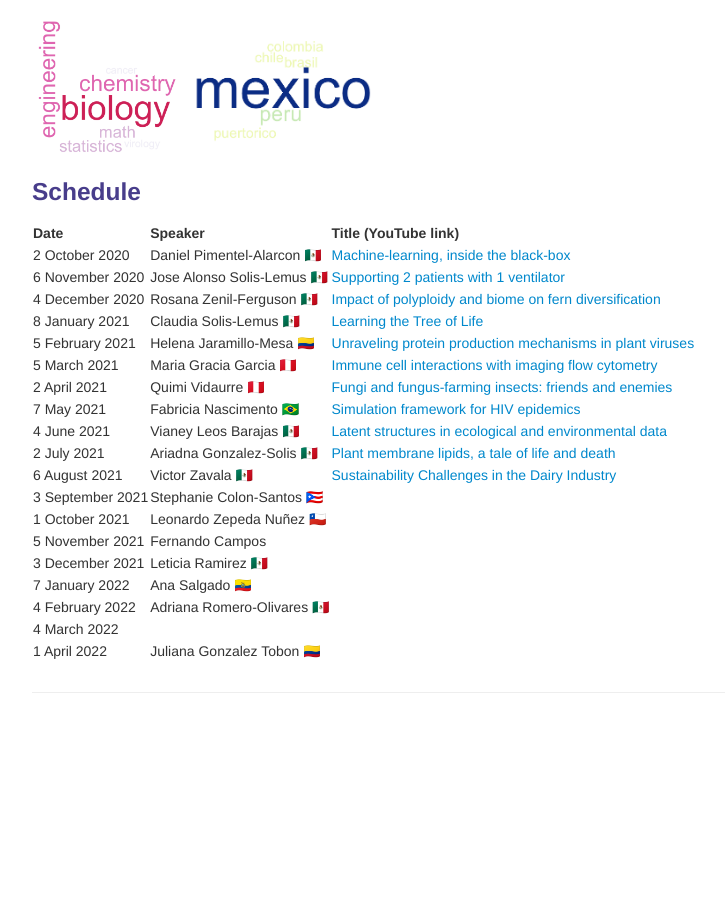
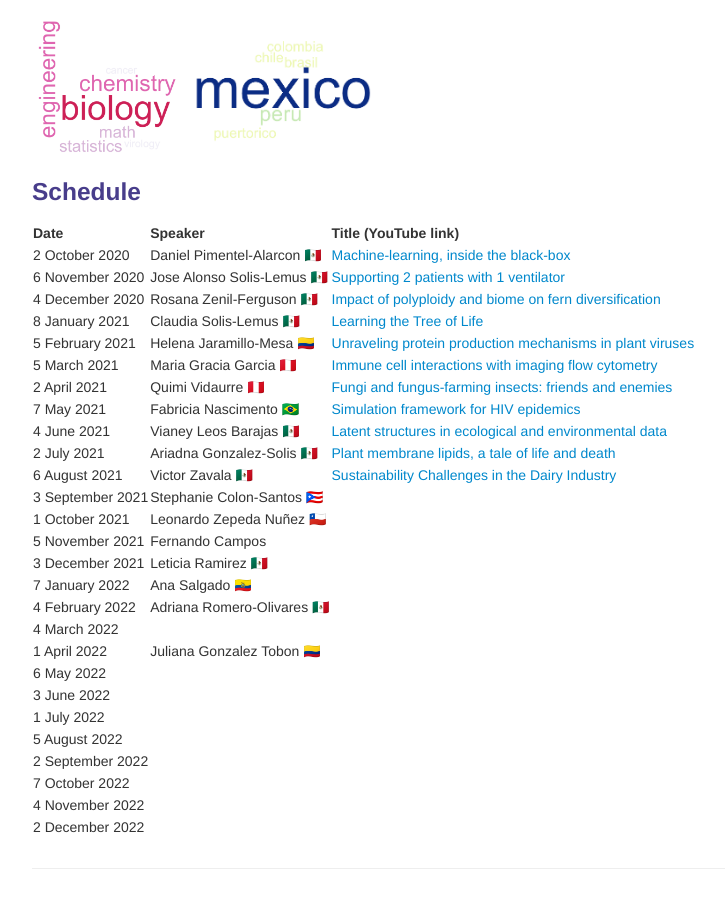
Before and after one commit to solislemuslab/solislemuslab.github.io, a Jekyll site: the page built from pages/talks.md, in a window 1280 px wide and 900 px high, scrolled down 3128 px. Shown: the whole window, without its empty margins (258-983 px from the left). Built offline with Jekyll 4.4.1, drawn with Linux system fonts in a browser that asks for light colours; before the commit the page ends 3852 px from its top, so only the background shows below that.

Commit message:
added dates zoominario

```diff
--- a/pages/talks.md
+++ b/pages/talks.md
@@ -256,3 +256,11 @@ Great! Please fill out [this google form](https://forms.gle/1kpZE1XrKe9YS9cHA)
 | 4 February 2022 | Adriana Romero-Olivares 🇲🇽 | |
 | 4 March 2022 |  | |
 | 1 April 2022 | Juliana Gonzalez Tobon 🇨🇴 | |
+| 6 May 2022 |  | |
+| 3 June 2022 |  | |
+| 1 July 2022 |  | |
+| 5 August 2022 |  | |
+| 2 September 2022 |  | |
+| 7 October 2022 |  | |
+| 4 November 2022 |  | |
+| 2 December 2022 |  | |
```
